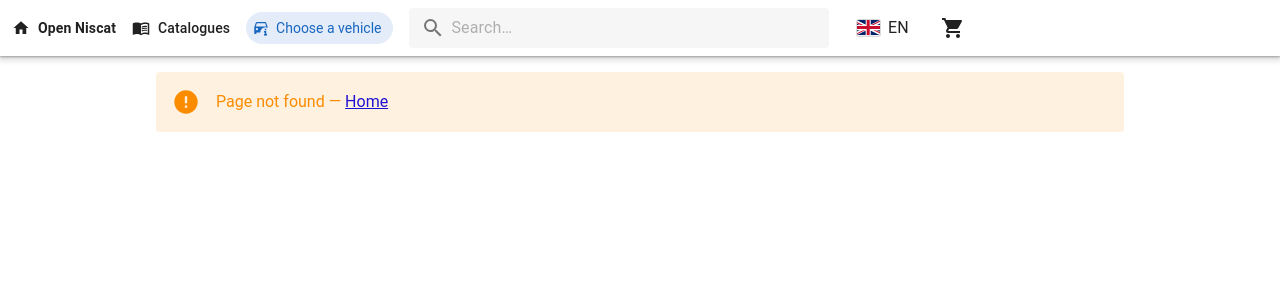
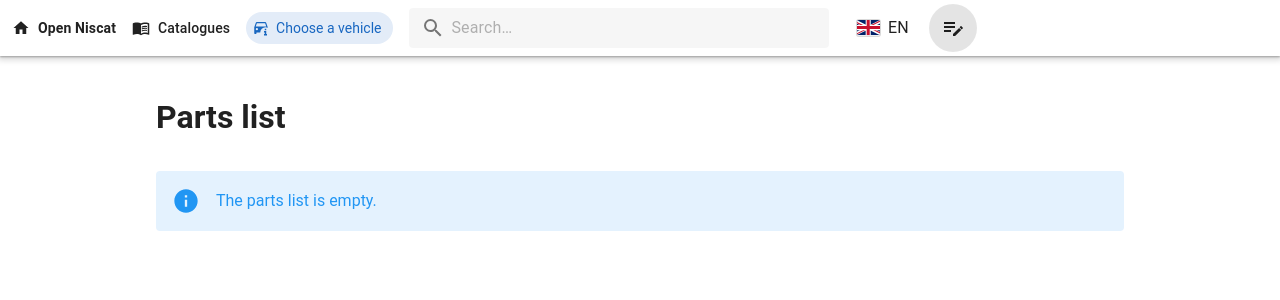
Before and after one commit to Bakeneko/open-niscat, a Vue app in the folder web/: page /list in a window 1280 px wide. Before the commit this address had no page. Shown: the top 300 px of the page. Built offline with nearby package versions, Linux system fonts and the light colour scheme.

Commit message:
feat(web): rename the cart to a parts list opened as a page
New list icons; the header button opens the list page instead of a side drawer.

```diff
--- a/web/src/App.vue
+++ b/web/src/App.vue
@@ -1,14 +1,12 @@
 <script setup lang="ts">
-import { ref, watch } from 'vue'
+import { watch } from 'vue'
 import { useI18n } from 'vue-i18n'
 import AppHeader from '@/components/AppHeader.vue'
-import CartDrawer from '@/components/CartDrawer.vue'
 import { useLang } from '@/composables/useLang'
 import { useNotify } from '@/composables/useNotify'
 
 const { locale } = useI18n()
 const lang = useLang()
-const cartOpen = ref(false)
 const { message, visible } = useNotify()
 
 watch(
@@ -23,8 +21,7 @@ watch(
 
 <template>
   <v-app>
-    <AppHeader @cart="cartOpen = !cartOpen" />
-    <CartDrawer v-model="cartOpen" />
+    <AppHeader />
     <v-main>
       <RouterView />
     </v-main>
--- a/web/src/components/AppHeader.vue
+++ b/web/src/components/AppHeader.vue
@@ -1,5 +1,5 @@
 <script setup lang="ts">
-import { mdiBookOpenVariant, mdiCart, mdiHome, mdiMagnify } from '@mdi/js'
+import { mdiBookOpenVariant, mdiHome, mdiMagnify, mdiPlaylistEdit } from '@mdi/js'
 import { ref, watch } from 'vue'
 import { useI18n } from 'vue-i18n'
 import { useRoute, useRouter } from 'vue-router'
@@ -11,7 +11,6 @@ import { saveIfChanged } from '@/lib/storage'
 import FlagIcon from './FlagIcon.vue'
 import ScopeChip from './ScopeChip.vue'
 
-const emit = defineEmits<{ cart: [] }>()
 const { t } = useI18n()
 const route = useRoute()
 const router = useRouter()
@@ -114,9 +113,14 @@ function search() {
         </v-list-item>
       </v-list>
     </v-menu>
-    <v-btn icon :title="t('nav.cart')" :aria-label="t('nav.cart')" @click="emit('cart')">
+    <v-btn
+      icon
+      :to="links.to('/list', {}, false)"
+      :title="t('nav.cart')"
+      :aria-label="t('nav.cart')"
+    >
       <v-badge :content="cart.count.value" :model-value="cart.count.value > 0" color="primary">
-        <v-icon :icon="mdiCart" />
+        <v-icon :icon="mdiPlaylistEdit" />
       </v-badge>
     </v-btn>
   </v-app-bar>
--- a/web/src/components/CartDrawer.vue
+++ /dev/null
@@ -1,57 +0,0 @@
-<script setup lang="ts">
-import { mdiDelete } from '@mdi/js'
-import { computed } from 'vue'
-import { useI18n } from 'vue-i18n'
-import { apiPath } from '@/api/client'
-import type { LinesResult } from '@/api/types'
-import { useCart } from '@/composables/useCart'
-import { useFetch } from '@/composables/useFetch'
-import { useLang } from '@/composables/useLang'
-import { useLinks } from '@/composables/useLinks'
-
-const open = defineModel<boolean>({ required: true })
-const { t } = useI18n()
-const lang = useLang()
-const links = useLinks()
-const cart = useCart()
-
-const url = computed(() =>
-  open.value && cart.items.value.length > 0
-    ? apiPath('/api/lines', { ids: cart.items.value.map((i) => i.id).join(','), lang: lang.value })
-    : null,
-)
-const { data } = useFetch<LinesResult>(() => url.value)
-const byId = computed(() => new Map((data.value?.lines ?? []).map((l) => [l.id, l])))
-</script>
-
-<template>
-  <v-navigation-drawer v-model="open" location="right" temporary width="360" class="no-print">
-    <v-list density="compact">
-      <v-list-subheader>{{ t('cart.title') }}</v-list-subheader>
-      <v-list-item v-if="cart.items.value.length === 0" :title="t('cart.empty')" />
-      <v-list-item
-        v-for="item in cart.items.value"
-        :key="item.id"
-        :title="byId.get(item.id)?.description ?? item.id"
-        :subtitle="`${byId.get(item.id)?.partNo ?? ''} × ${String(item.qty)}`"
-      >
-        <template #append>
-          <v-btn
-            :icon="mdiDelete"
-            size="small"
-            variant="text"
-            :title="t('cart.remove')"
-            @click="cart.remove(item.id)"
-          />
-        </template>
-      </v-list-item>
-    </v-list>
-    <template #append>
-      <div class="pa-2">
-        <v-btn block color="primary" :to="links.to('/cart', {}, false)" @click="open = false">{{
-          t('cart.open')
-        }}</v-btn>
-      </div>
-    </template>
-  </v-navigation-drawer>
-</template>
--- a/web/src/components/PartsTable.vue
+++ b/web/src/components/PartsTable.vue
@@ -1,5 +1,5 @@
 <script setup lang="ts">
-import { mdiCartPlus } from '@mdi/js'
+import { mdiPlaylistPlus } from '@mdi/js'
 import { useI18n } from 'vue-i18n'
 import type { Line } from '@/api/types'
 import { useLinks } from '@/composables/useLinks'
@@ -69,7 +69,7 @@ const indent = (l: Line) => ({ paddingLeft: `${String(Math.max(l.level - 1, 0) *
           </td>
           <td class="no-print">
             <v-btn
-              :icon="mdiCartPlus"
+              :icon="mdiPlaylistPlus"
               size="small"
               variant="text"
               :title="t('cart.add')"
--- a/web/src/composables/useCart.ts
+++ b/web/src/composables/useCart.ts
@@ -4,7 +4,7 @@ import type { Scope } from '@/lib/scope'
 import { useStored } from './useStored'
 
 export function useCart() {
-  const items = useStored<CartItem[]>('open-niscat.cart', isCart, () => [])
+  const items = useStored<CartItem[]>('open-niscat.list', isCart, () => [])
   return {
     items,
     count: computed(() => items.value.length),
--- a/web/src/i18n/en.ts
+++ b/web/src/i18n/en.ts
@@ -12,7 +12,7 @@ export const en = {
     internal: 'Server error.',
     network: 'The server cannot be reached.',
   },
-  nav: { home: 'Home', catalogs: 'Catalogues', cart: 'Cart', vehicle: 'Vehicle' },
+  nav: { home: 'Home', catalogs: 'Catalogues', cart: 'Parts list', vehicle: 'Vehicle' },
   home: {
     vinLabel: 'VIN',
     vinHint: 'Full VIN, or its last 6+ characters',
@@ -107,10 +107,10 @@ export const en = {
     scoped: 'Limited to the current vehicle',
   },
   cart: {
-    title: 'Cart',
-    empty: 'The cart is empty.',
-    add: 'Add to cart',
-    added: 'Added to cart',
+    title: 'Parts list',
+    empty: 'The parts list is empty.',
+    add: 'Add to the list',
+    added: 'Added to the list',
     remove: 'Remove',
     copy: 'Copy for a spreadsheet',
     copied: 'Copied — paste it in a spreadsheet',
@@ -118,17 +118,17 @@ export const en = {
     print: 'Print / PDF',
     share: 'Copy share link',
     linkCopied: 'Link copied',
-    shared: 'Shared cart (read-only)',
-    replace: 'Replace my cart',
-    merge: 'Add to my cart',
+    shared: 'Shared parts list (read-only)',
+    replace: 'Replace my list',
+    merge: 'Add to my list',
     missing: '{n} line(s) no longer found',
     invalid: '{n} invalid item(s) ignored',
-    open: 'Open cart',
+    open: 'Open the parts list',
     section: 'Section',
     vehicle: 'Vehicle',
     qty: 'Qty',
-    clear: 'Empty cart',
-    confirmClear: 'Empty the cart?',
+    clear: 'Empty the list',
+    confirmClear: 'Empty the parts list?',
     confirm: 'Empty',
     cancel: 'Cancel',
     removeMissing: 'Remove them',
--- a/web/src/i18n/fr.ts
+++ b/web/src/i18n/fr.ts
@@ -14,7 +14,7 @@ export const fr: typeof en = {
     internal: 'Erreur du serveur.',
     network: 'Le serveur est injoignable.',
   },
-  nav: { home: 'Accueil', catalogs: 'Catalogues', cart: 'Panier', vehicle: 'Véhicule' },
+  nav: { home: 'Accueil', catalogs: 'Catalogues', cart: 'Liste de pièces', vehicle: 'Véhicule' },
   home: {
     vinLabel: 'VIN',
     vinHint: 'VIN complet, ou ses 6 derniers caractères (ou plus)',
@@ -109,10 +109,10 @@ export const fr: typeof en = {
     scoped: 'Limité au véhicule actif',
   },
   cart: {
-    title: 'Panier',
-    empty: 'Le panier est vide.',
-    add: 'Ajouter au panier',
-    added: 'Ajouté au panier',
+    title: 'Liste de pièces',
+    empty: 'La liste de pièces est vide.',
+    add: 'Ajouter à la liste',
+    added: 'Ajouté à la liste',
     remove: 'Retirer',
     copy: 'Copier pour un tableur',
     copied: 'Copié — collez-le dans un tableur',
@@ -120,17 +120,17 @@ export const fr: typeof en = {
     print: 'Imprimer / PDF',
     share: 'Copier le lien de partage',
     linkCopied: 'Lien copié',
-    shared: 'Panier partagé (lecture seule)',
-    replace: 'Remplacer mon panier',
-    merge: 'Ajouter à mon panier',
+    shared: 'Liste de pièces partagée (lecture seule)',
+    replace: 'Remplacer ma liste',
+    merge: 'Ajouter à ma liste',
     missing: '{n} ligne(s) introuvable(s)',
     invalid: '{n} élément(s) invalide(s) ignoré(s)',
-    open: 'Ouvrir le panier',
+    open: 'Ouvrir la liste de pièces',
     section: 'Section',
     vehicle: 'Véhicule',
     qty: 'Qté',
-    clear: 'Vider le panier',
-    confirmClear: 'Vider le panier ?',
+    clear: 'Vider la liste',
+    confirmClear: 'Vider la liste de pièces ?',
     confirm: 'Vider',
     cancel: 'Annuler',
     removeMissing: 'Les retirer',
--- a/web/src/router/index.ts
+++ b/web/src/router/index.ts
@@ -39,7 +39,7 @@ const routes: RouteRecordRaw[] = [
     meta: { scoped: true },
   },
   { path: `${L}/part/:ref`, component: () => import('@/views/PartView.vue') },
-  { path: `${L}/cart`, component: () => import('@/views/CartView.vue') },
+  { path: `${L}/list`, component: () => import('@/views/CartView.vue') },
   { path: '/:pathMatch(.*)*', component: () => import('@/views/NotFoundView.vue') },
 ]
 
--- a/web/src/views/CartView.vue
+++ b/web/src/views/CartView.vue
@@ -82,14 +82,14 @@ function copyTable() {
   void copy(toTSV(headers.value, rows.value), t('cart.copied'))
 }
 function shareLink() {
-  const url = `${window.location.origin}${localizedPath(lang.value, '/cart')}?items=${encodeCart(items.value)}`
+  const url = `${window.location.origin}${localizedPath(lang.value, '/list')}?items=${encodeCart(items.value)}`
   void copy(url, t('cart.linkCopied'))
 }
 function downloadCSV() {
   const blob = new Blob(['﻿', toCSV(headers.value, rows.value)], { type: 'text/csv;charset=utf-8' })
   const a = document.createElement('a')
   a.href = URL.createObjectURL(blob)
-  a.download = `open-niscat-cart-${new Date().toISOString().slice(0, 10)}.csv`
+  a.download = `open-niscat-parts-list-${new Date().toISOString().slice(0, 10)}.csv`
   a.click()
   URL.revokeObjectURL(a.href)
 }
@@ -101,7 +101,7 @@ function adoptShared(mode: 'replace' | 'merge') {
   if (s === null) return
   if (mode === 'replace') cart.replace(s.items)
   else cart.merge(s.items)
-  void router.replace(links.to('/cart', {}, false))
+  void router.replace(links.to('/list', {}, false))
 }
 // Only whole quantities >= 1 are applied: an emptied field while typing must not delete the line.
 function setQty(id: string, v: unknown) {
```
